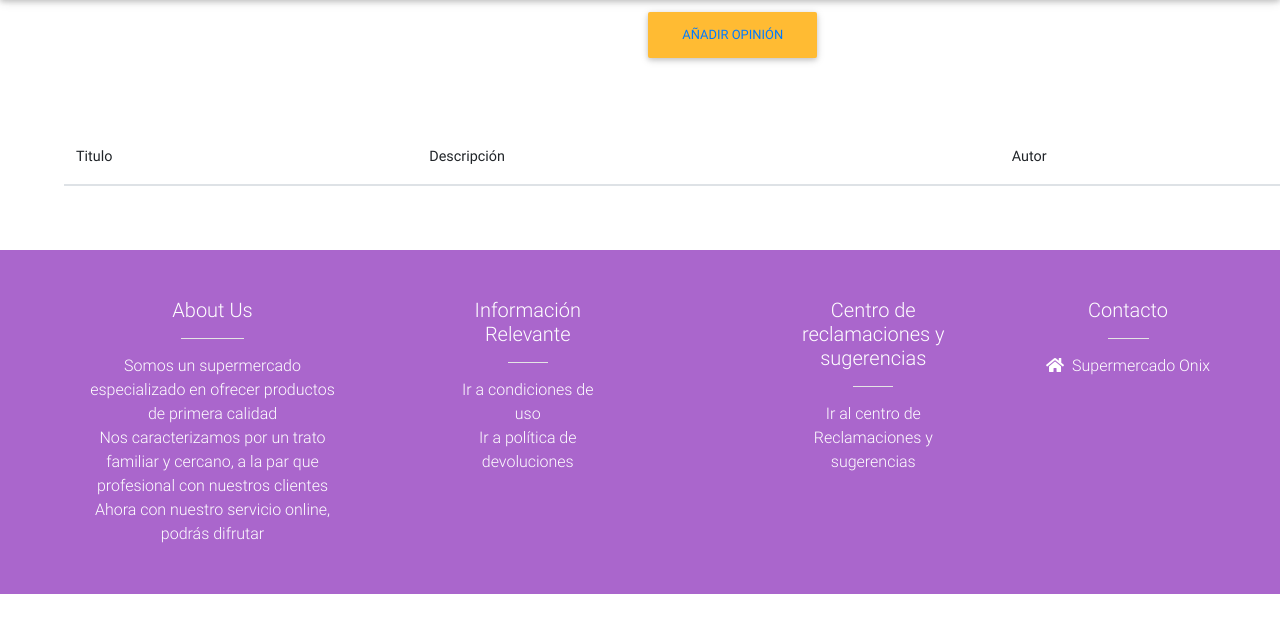
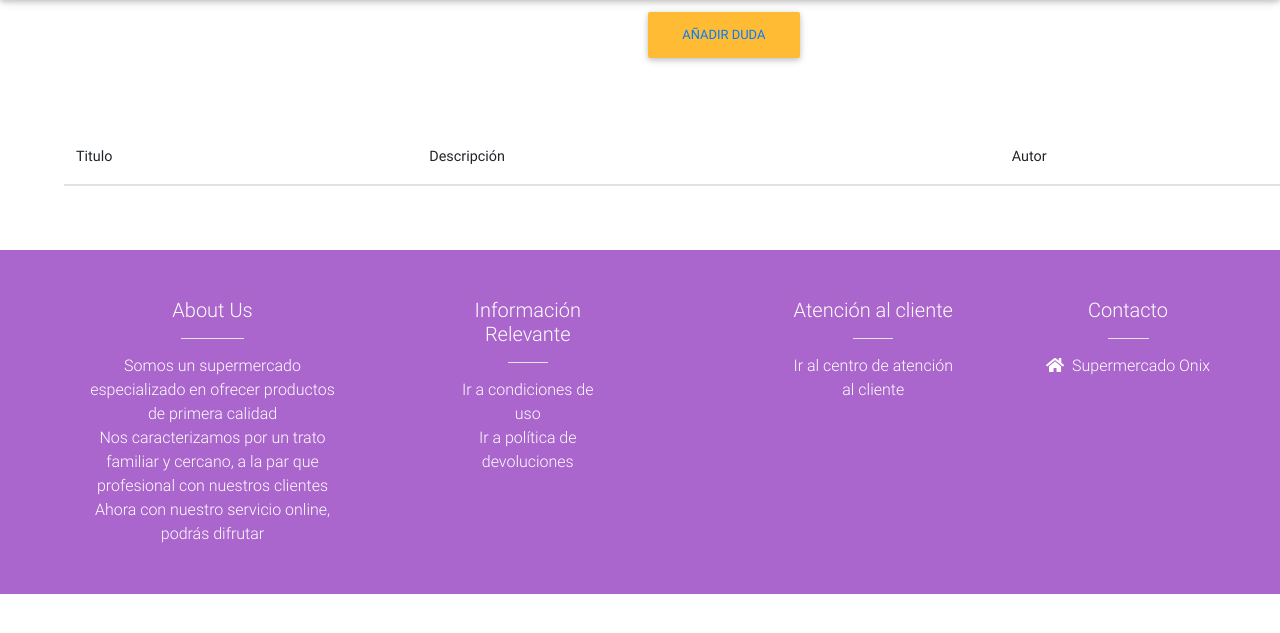
Before and after one commit to josperrod9/PGPI-G1.5, a Django app: page /opinions/ in a window 1280 px wide; the page is wider, and only the part inside the window is pictured. Shown: the part 66-699 px from the top of that part. Run offline with Django 3.2, Linux system fonts and the light colour scheme; a user stored in the database is signed in; data comes from the database, SQL or seed files in the repository; data that the repository does not hold is empty; some libraries are stand-ins or nearby versions.

Commit message:
<type> (scope): <title>
<body>

<footer>

```diff
--- a/code/templates/createOpinion.html
+++ b/code/templates/createOpinion.html
@@ -14,7 +14,7 @@
         <div class="form-group col-8 " style="padding-left:30em;">
             {% csrf_token %}
             {{ form }}
-            <button type='submit' class='btn btn-warning'>Añadir opinión</button>
+            <button type='submit' class='btn btn-warning'>Añadir duda</button>
         </div>
     </form>
 </main>
--- a/code/templates/footer.html
+++ b/code/templates/footer.html
@@ -36,12 +36,12 @@
             </div>
 
             <div class="col-md-3 col-lg-2 col-xl-2 mx-auto m-0 text-center text-white">
-                <h5>Centro de reclamaciones y sugerencias</h5>
+                <h5>Atención al cliente</h5>
                 <hr class="bg-white mb-2 mt-0 d-inline-block mx-auto w-25">
 
                 <ul class="list-unstyled">
 
-                    <li><a href="/opinions/" class="m-0 text-center text-white">Ir al centro de Reclamaciones y sugerencias</a></li>
+                    <li><a href="/opinions/" class="m-0 text-center text-white">Ir al centro de atención al cliente</a></li>
 
                 </ul>
             </div>
--- a/code/templates/opinions2.html
+++ b/code/templates/opinions2.html
@@ -11,7 +11,7 @@
 <body>
 <main>
     <div>
-        <button type="button" class="btn btn-warning" style="margin-left:50em;"><a href="/opinions/create">Añadir opinión</a></button>
+        <button type="button" class="btn btn-warning" style="margin-left:50em;"><a href="/opinions/create">Añadir duda</a></button>
 
         <table class="table" style="margin:4em;">
             <thead>
```
